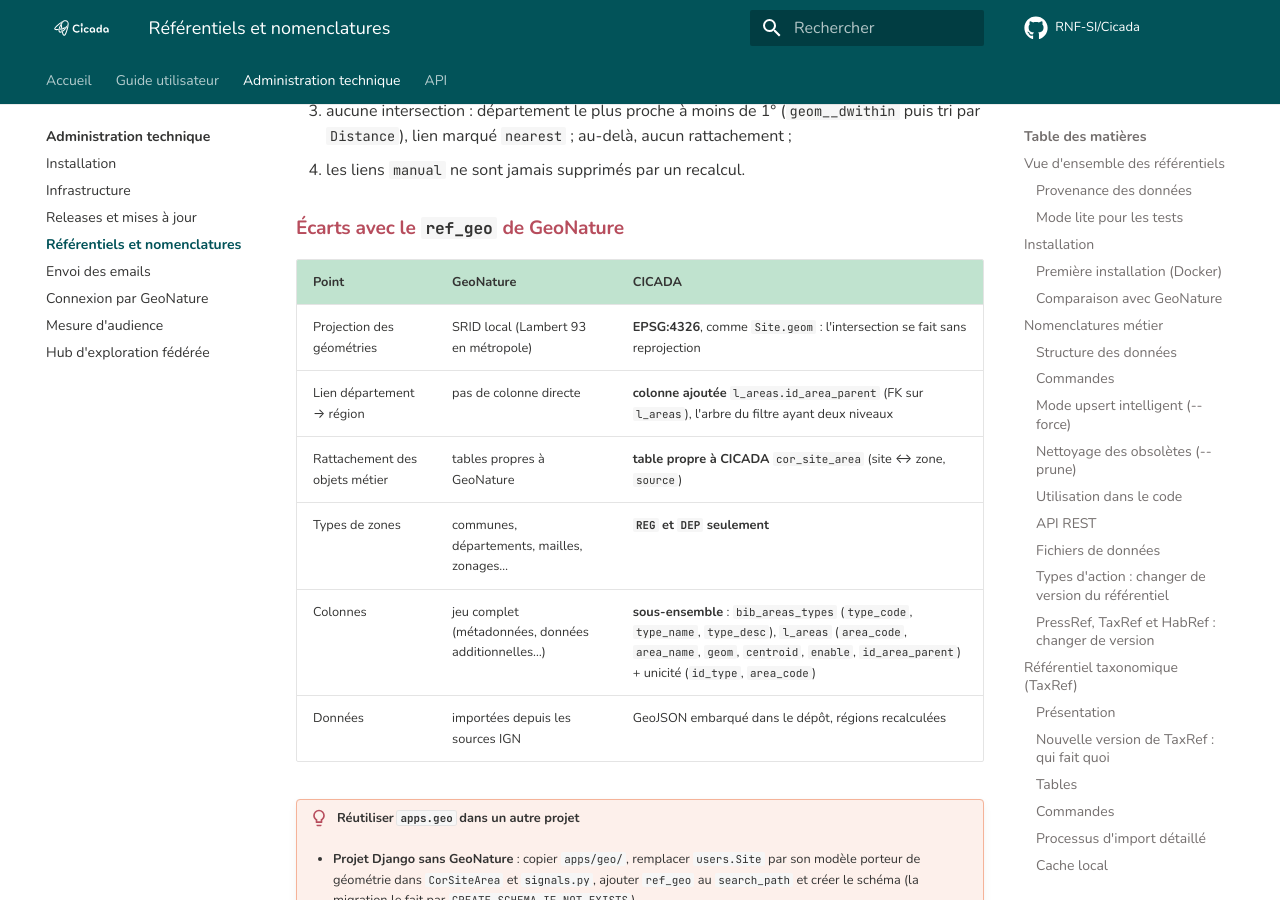
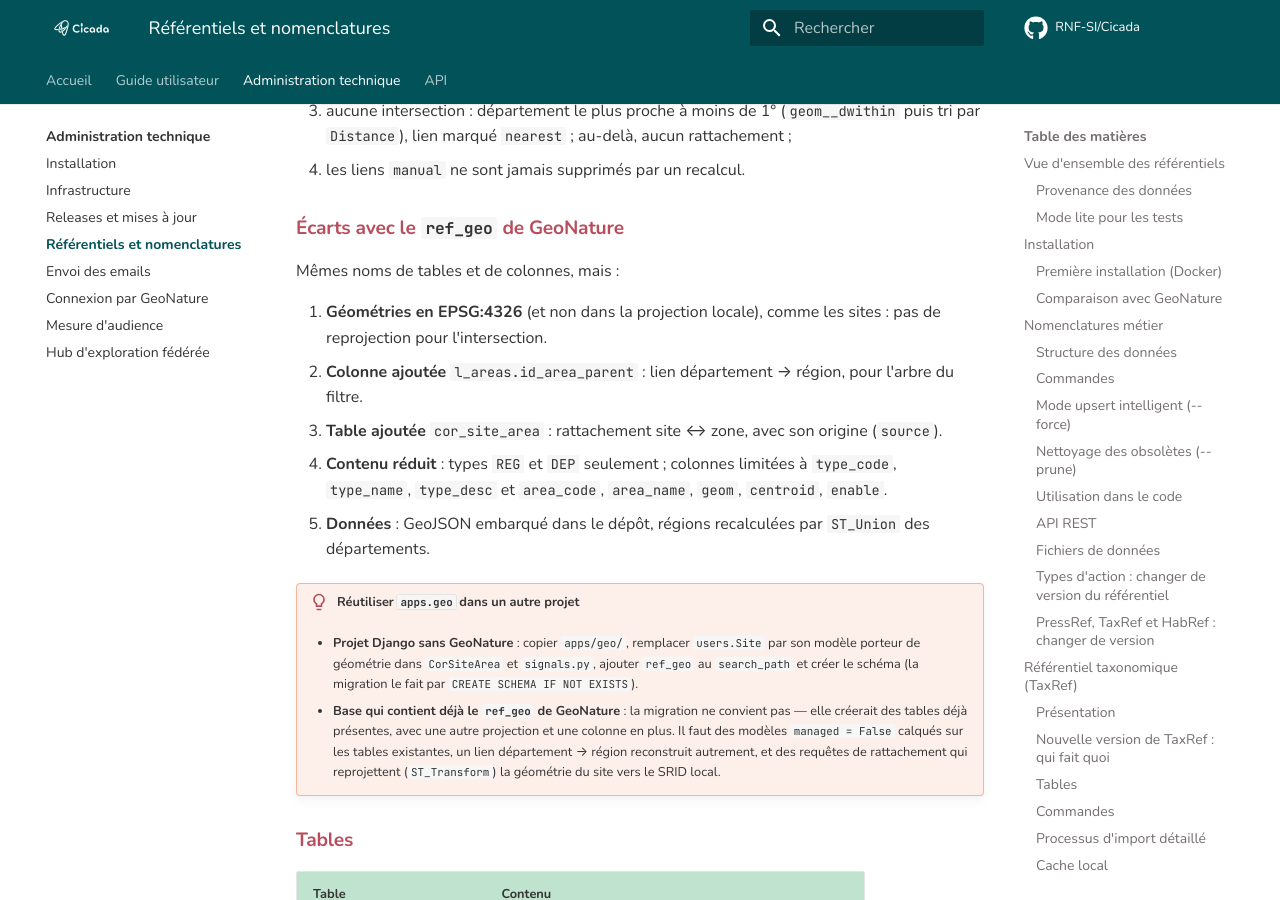
Before and after one commit to RNF-SI/Cicada, an MkDocs documentation site: the page built from documentation/docs/administration/referentiels.md, in a window 1280 px wide and 900 px high, scrolled down 23558 px. Built offline with MkDocs 1.6.1 and Material for MkDocs 9.7.7, drawn with Linux system fonts in a browser that asks for light colours; comment, search, counter and statistics services are not loaded.

Commit message:
docs(referentiels): écarts ref_geo / GeoNature en liste courte
Le tableau comparatif décrivait GeoNature de mémoire ; la liste ne garde
que ce que CICADA a changé, vérifié dans le code.

Co-Authored-By: Claude Opus 5.5 <noreply@anthropic.com>

```diff
--- a/documentation/docs/administration/referentiels.md
+++ b/documentation/docs/administration/referentiels.md
@@ -753,14 +753,13 @@ Règles de calcul (`services.py`) :
 
 ### Écarts avec le `ref_geo` de GeoNature
 
-| Point | GeoNature | CICADA |
-|---|---|---|
-| Projection des géométries | SRID local (Lambert 93 en métropole) | **EPSG:4326**, comme `Site.geom` : l'intersection se fait sans reprojection |
-| Lien département → région | pas de colonne directe | **colonne ajoutée** `l_areas.id_area_parent` (FK sur `l_areas`), l'arbre du filtre ayant deux niveaux |
-| Rattachement des objets métier | tables propres à GeoNature | **table propre à CICADA** `cor_site_area` (site ↔ zone, `source`) |
-| Types de zones | communes, départements, mailles, zonages… | **`REG` et `DEP` seulement** |
-| Colonnes | jeu complet (métadonnées, données additionnelles…) | **sous-ensemble** : `bib_areas_types` (`type_code`, `type_name`, `type_desc`), `l_areas` (`area_code`, `area_name`, `geom`, `centroid`, `enable`, `id_area_parent`) + unicité (`id_type`, `area_code`) |
-| Données | importées depuis les sources IGN | GeoJSON embarqué dans le dépôt, régions recalculées |
+Mêmes noms de tables et de colonnes, mais :
+
+1. **Géométries en EPSG:4326** (et non dans la projection locale), comme les sites : pas de reprojection pour l'intersection.
+2. **Colonne ajoutée** `l_areas.id_area_parent` : lien département → région, pour l'arbre du filtre.
+3. **Table ajoutée** `cor_site_area` : rattachement site ↔ zone, avec son origine (`source`).
+4. **Contenu réduit** : types `REG` et `DEP` seulement ; colonnes limitées à `type_code`, `type_name`, `type_desc` et `area_code`, `area_name`, `geom`, `centroid`, `enable`.
+5. **Données** : GeoJSON embarqué dans le dépôt, régions recalculées par `ST_Union` des départements.
 
 !!! tip "Réutiliser `apps.geo` dans un autre projet"
     - **Projet Django sans GeoNature** : copier `apps/geo/`, remplacer `users.Site` par
```
